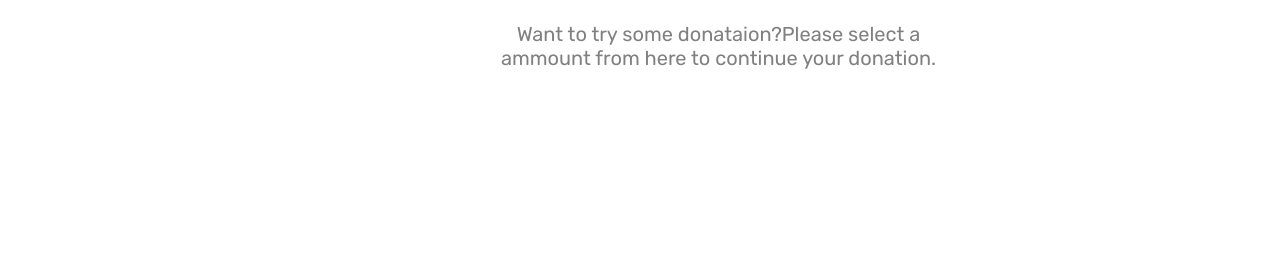
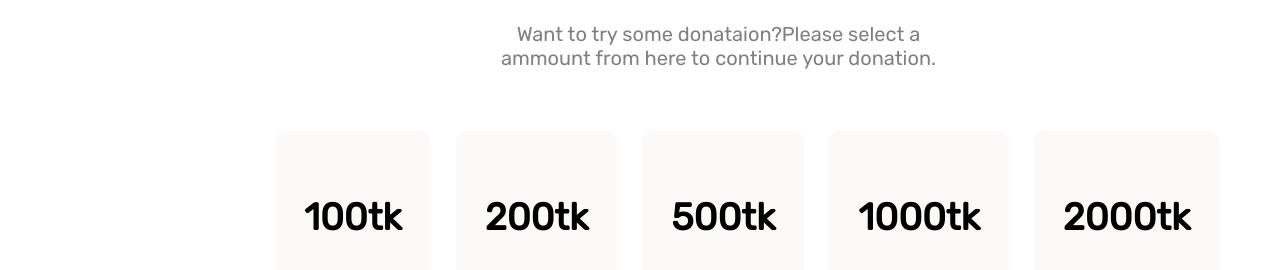
Before and after one commit to Anamika362890/donate-today, a plain HTML site: page index.html in a window 1280 px wide. Shown: the part 862-1132 px from the top of the page. Before the commit the page ends 962 px from the top, so only its background shows below. Drawn offline with Linux system fonts and the light colour scheme; a web font is replaced by a local one.

Commit message:
second commit

```diff
--- a/index.html
+++ b/index.html
@@ -35,6 +35,27 @@
         <p>Want to try some donataion?Please select a ammount from here to continue your donation.</p>
 
     </section>
+    <section class="tk-ammount">
+        <div class="ammount-text">
+            <div class="100">
+                <h2>100tk</h2>
+            </div>
+            <div class="200">
+                <h2>200tk</h2>
+            </div>
+            <div class="500">
+                <h2>500tk</h2>
+            </div>
+            <div class="1000">
+                <h2>1000tk</h2>
+            </div>
+            <div class="2000">
+                <h2>2000tk</h2>
+            </div>
+        </div>
+
+    </section>
+
 
 </body>
 
--- a/style.css
+++ b/style.css
@@ -74,3 +74,32 @@ body {
     margin: 0px 0px 0px 0px;
     padding: 0px 0px 30px 25px;
 }
+
+.tk-ammount {
+    padding-left: 250px;
+    width: 80%;
+
+}
+
+.ammount-text {
+
+    display: flex;
+    font-size: 25px;
+    font-weight: 900;
+
+
+
+}
+
+.ammount-text h2 {
+    margin-left: 25px;
+    border: 4px solid transparent;
+    box-shadow: 0px 0px 0.1px transparent;
+    border-radius: 10px;
+
+    padding: 60px 25px 50px 25px;
+    text-align: center;
+    background-color: #faf9f6c7;
+
+
+}
```
